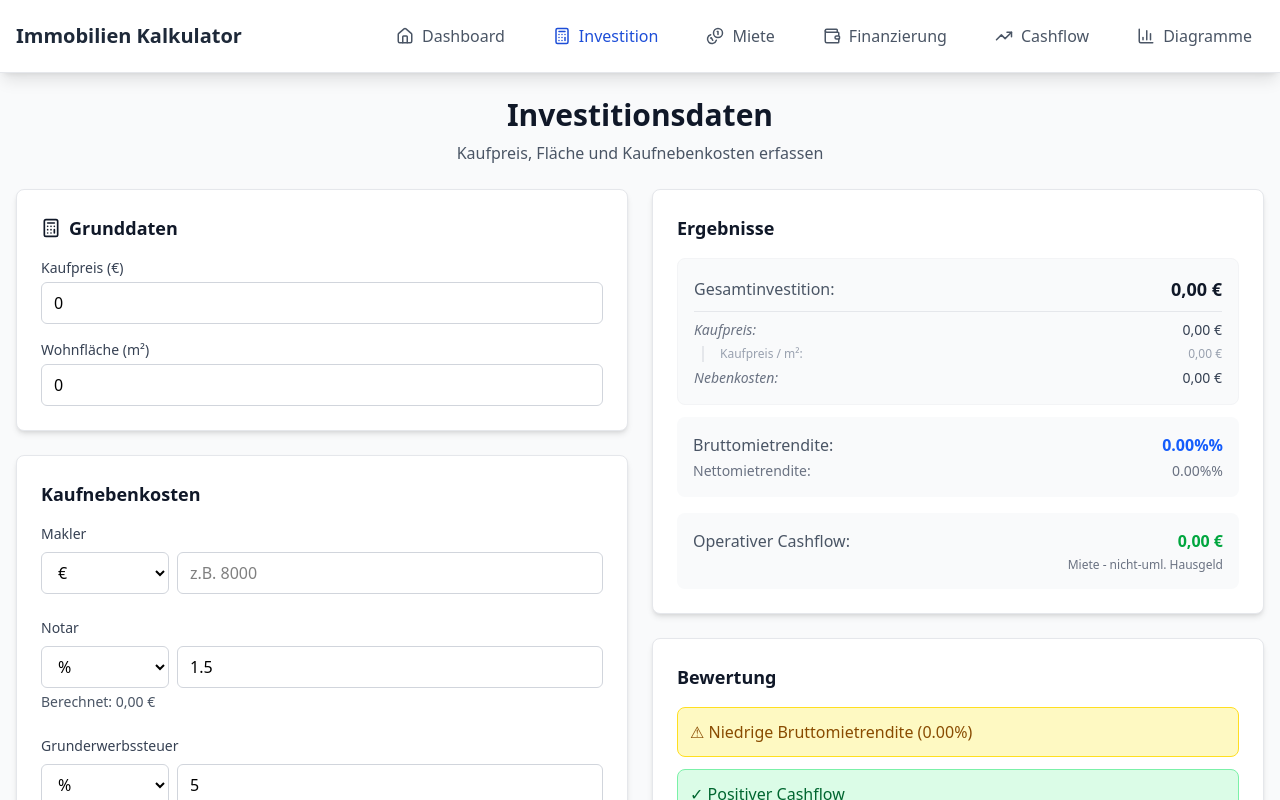
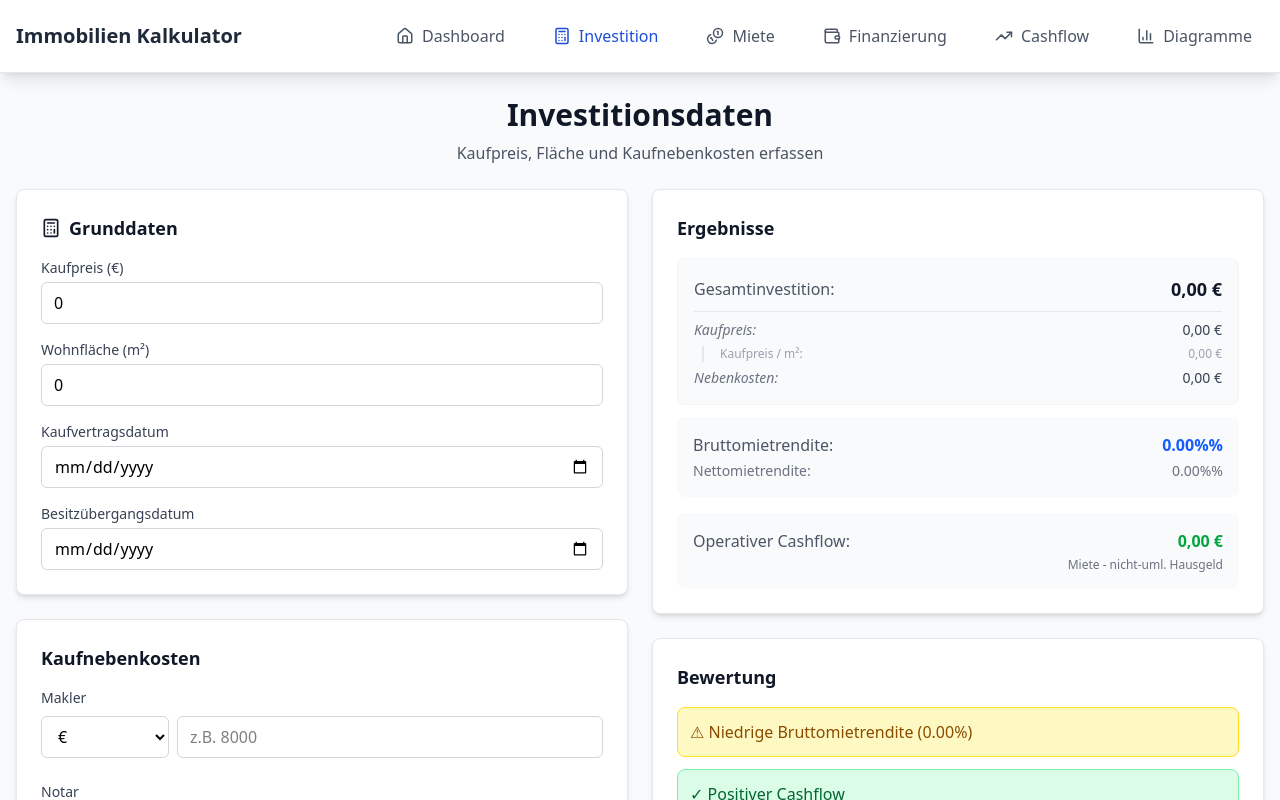
Before and after one commit to mrkwenzel/immo-calculator, a React (Vite) app: page /investment in a window 1280 px wide. Shown: the top 800 px of the page. Built offline with nearby package versions, Linux system fonts and the light colour scheme; the HTML template or start-up script is replaced by a standard one.

Commit message:
feat: add Kaufvertragsdatum and Besitzübergangsdatum date fields to investment form

```diff
--- a/src/components/investment/BasicDataForm.jsx
+++ b/src/components/investment/BasicDataForm.jsx
@@ -5,8 +5,12 @@ import { validatePurchasePrice, validateArea } from '../../utils/validation'
 const BasicDataForm = ({
     kaufpreis,
     wohnflaeche,
+    kaufvertragsdatum,
+    besitzuebergangsdatum,
     onKaufpreisChange,
-    onWohnflaecheChange
+    onWohnflaecheChange,
+    onKaufvertragsdatumChange,
+    onBesitzuebergangsdatumChange
 }) => {
     return (
         <div className="card">
@@ -30,6 +34,31 @@ const BasicDataForm = ({
                     validator={validateArea}
                     placeholder="z.B. 85"
                 />
+
+                <div>
+                    <label className="block text-sm font-medium text-gray-700 mb-1">
+                        Kaufvertragsdatum
+                    </label>
+                    <input
+                        type="date"
+                        className="input-field"
+                        value={kaufvertragsdatum}
+                        onChange={(e) => onKaufvertragsdatumChange(e.target.value)}
+                    />
+                </div>
+
+                <div>
+                    <label className="block text-sm font-medium text-gray-700 mb-1">
+                        Besitzübergangsdatum
+                    </label>
+                    <input
+                        type="date"
+                        className="input-field"
+                        value={besitzuebergangsdatum}
+                        min={kaufvertragsdatum || undefined}
+                        onChange={(e) => onBesitzuebergangsdatumChange(e.target.value)}
+                    />
+                </div>
             </div>
         </div>
     )
--- a/src/components/investment/InvestmentPresentational.jsx
+++ b/src/components/investment/InvestmentPresentational.jsx
@@ -23,8 +23,12 @@ const BasicInvestmentForm = ({ state, updateField, updateNebenkosten, updateNebe
         <BasicDataForm
             kaufpreis={state.kaufpreis}
             wohnflaeche={state.wohnflaeche}
+            kaufvertragsdatum={state.kaufvertragsdatum}
+            besitzuebergangsdatum={state.besitzuebergangsdatum}
             onKaufpreisChange={(val) => updateField('kaufpreis', val)}
             onWohnflaecheChange={(val) => updateField('wohnflaeche', val)}
+            onKaufvertragsdatumChange={(val) => updateField('kaufvertragsdatum', val)}
+            onBesitzuebergangsdatumChange={(val) => updateField('besitzuebergangsdatum', val)}
         />
         <AncillaryCostsForm
             state={state}
```
